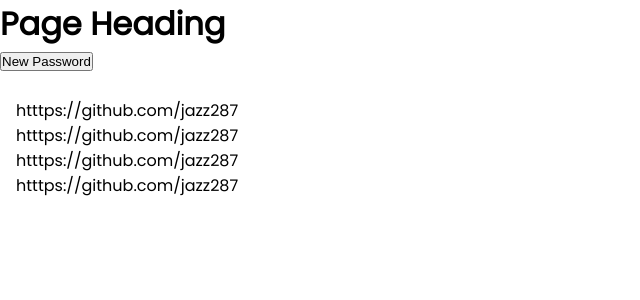
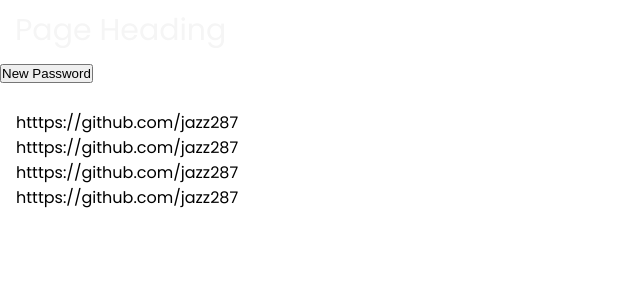
Before and after one commit to jazz287/password-manager, a React (Vite) app: page / in a window 1280 px wide. Shown: the top 300 px of the page, without its empty margins (0-640 px from the left). Built offline with nearby package versions, Linux system fonts and the light colour scheme; some icons are missing.

Commit message:
heading bar styling

```diff
--- a/index.html
+++ b/index.html
@@ -13,7 +13,7 @@
       *{
         margin: 0px;
         padding:0px;
-
+        box-sizing: border-box;
       }
     </style>
   </head>
--- /dev/null
+++ b/src/components/Heading_bar.tsx
@@ -0,0 +1,13 @@
+import { Search } from "@carbon/icons-react";
+import "../components/heading_bar.css";
+
+export default function Heading_bar() {
+  return (
+    <div
+    className="heading-bar"
+    >
+      <span>Page Heading </span>
+      <Search height={30} width={30}/>
+    </div>
+  );
+}
--- /dev/null
+++ b/src/components/heading_bar.css
@@ -0,0 +1,15 @@
+.heading-bar {
+  display: flex;
+  width: 100vw;
+  justify-content: space-between;
+  align-items: center;
+  padding-left: 15px;
+  padding-right: 15px;
+  height: 60px;
+  color: whitesmoke;
+}
+
+.heading-bar span{
+    font-size: 30px;
+    font-weight: 500;
+}
--- a/src/pages/home/Heading_bar.tsx
+++ /dev/null
@@ -1,16 +0,0 @@
-import { Search } from "@carbon/icons-react";
-
-export default function Heading_bar() {
-  return (
-    <div
-      style={{
-        display: "flex",
-        width: "100vw",
-        justifyContent: "space-between",
-      }}
-    >
-      <h1>Page Heading </h1>
-      <Search />
-    </div>
-  );
-}
--- a/src/pages/home/home.tsx
+++ b/src/pages/home/home.tsx
@@ -1,7 +1,6 @@
-import { Search } from "@carbon/icons-react";
 import { SiteCard } from "./site_card";
-import Custom_button from "./custom_button";
-import Heading_bar from "./Heading_bar";
+import Custom_button from "../../components/custom_button";
+import Heading_bar from "../../components/Heading_bar";
 
 export default function Home() {
   return (
--- a/src/pages/new_password/new_password.tsx
+++ b/src/pages/new_password/new_password.tsx
@@ -1,5 +1,5 @@
-import Heading_bar from "../home/Heading_bar";
-import Custom_button from "../home/custom_button";
+import Heading_bar from "../../components/Heading_bar";
+import Custom_button from "../../components/custom_button";
 import "./new_password.css";
 export default function New_password() {
   return (
```
Also changed, not shown: src/components/custom_button.tsx (renamed from src/pages/home/custom_button.tsx).
